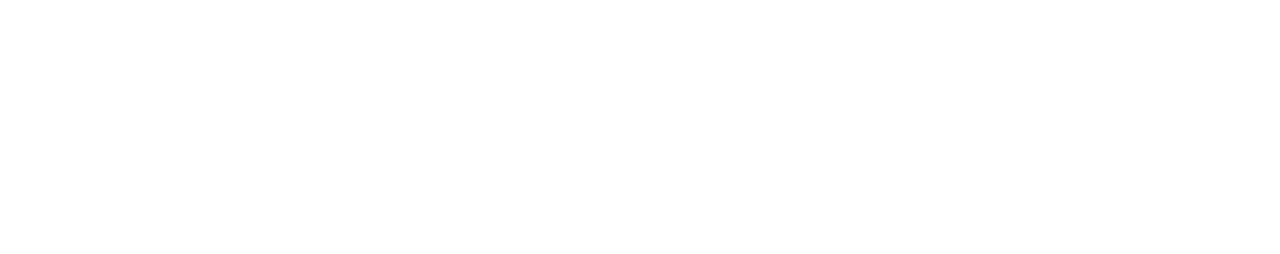
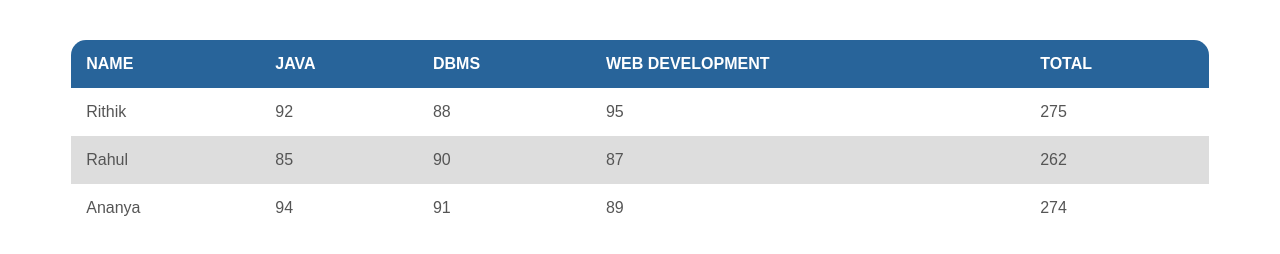
Before and after one commit to acciojob/Styled-Table-rithiksai27, a website: page main.html in a window 1280 px wide. Drawn offline with Linux system fonts and the light colour scheme.

Commit message:
created a submission

```diff
--- a/main.html
+++ b/main.html
@@ -9,7 +9,41 @@
 </head>
 <body>
     <!-- add table here -->
+	<table>
+		<thead>
+    <tr>
+        <th>NAME</th>
+        <th>JAVA</th>
+        <th>DBMS</th>
+        <th>WEB DEVELOPMENT</th>
+        <th>TOTAL</th>
+    </tr>
+</thead>
 
+		<tbody>
+			<tr>
+				<td>Rithik</td>
+				<td>92</td>
+				<td>88</td>
+				<td>95</td>
+				<td>275</td>
+			</tr>
+			<tr>
+				<td>Rahul</td>
+				<td>85</td>
+				<td>90</td>
+				<td>87</td>
+				<td>262</td>
+			</tr>
+			<tr>
+				<td>Ananya</td>
+				<td>94</td>
+				<td>91</td>
+				<td>89</td>
+				<td>274</td>
+			</tr>
+		</tbody>
+	</table>
 
 </body>
 </html>
--- a/script.js
+++ b/script.js
@@ -1 +1,2 @@
 // Your code here.
+// No JavaScript required for this task.
--- a/styles.css
+++ b/styles.css
@@ -1 +1,31 @@
-/* your code */
+table {
+    width: 90%;
+    margin: 40px auto;
+    border-collapse: collapse;
+    font-family: Arial, sans-serif;
+}
+
+th {
+    background-color: #28649a;
+    color: white;
+    padding: 15px;
+    text-align: left;
+}
+
+td {
+    padding: 15px;
+    color: #555;
+}
+
+tbody tr:nth-child(even) {
+    background-color: #ddd;
+}
+
+tbody tr:nth-child(odd) {
+    background-color: white;
+}
+
+table {
+    border-radius: 15px;
+    overflow: hidden;
+}
```
